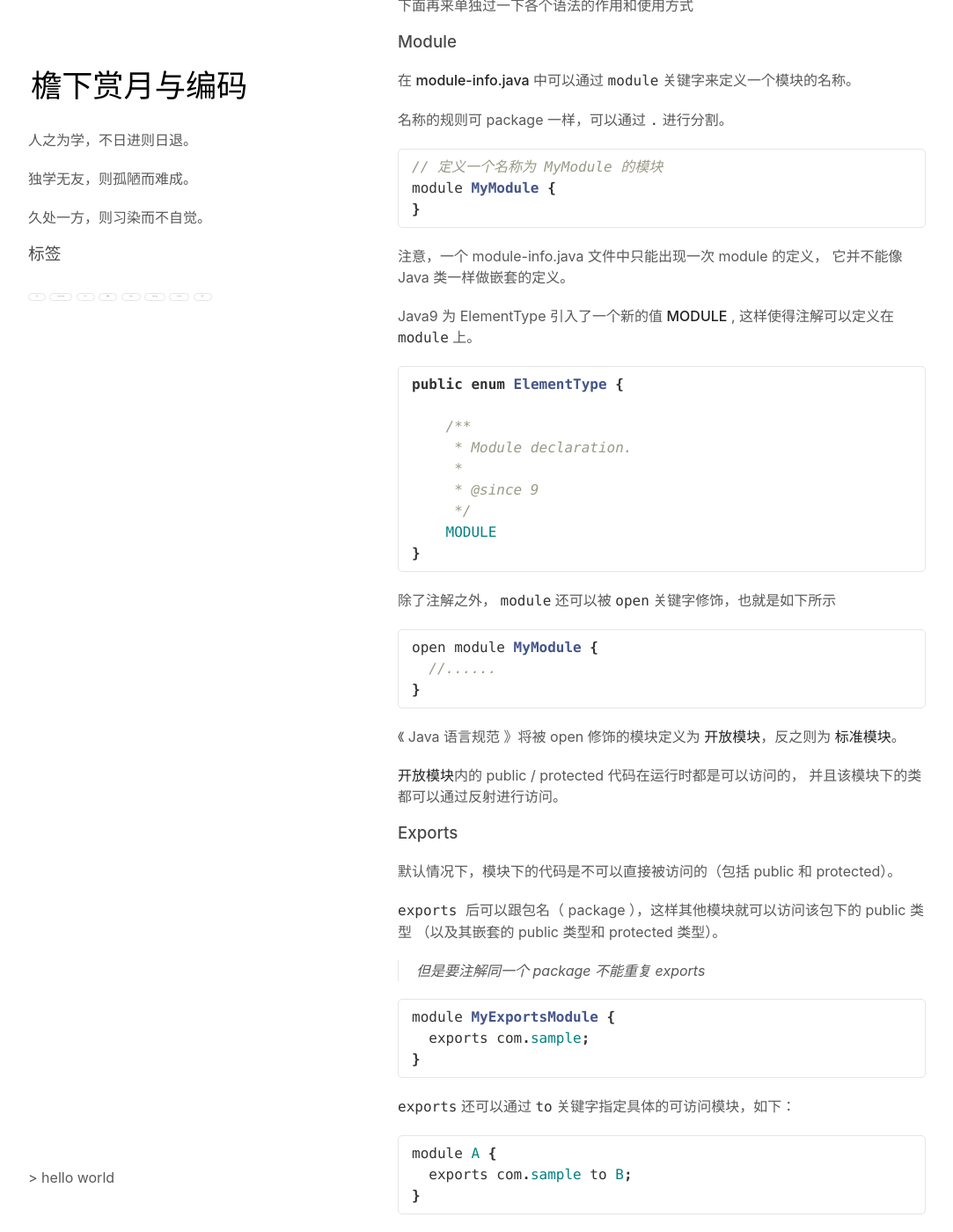
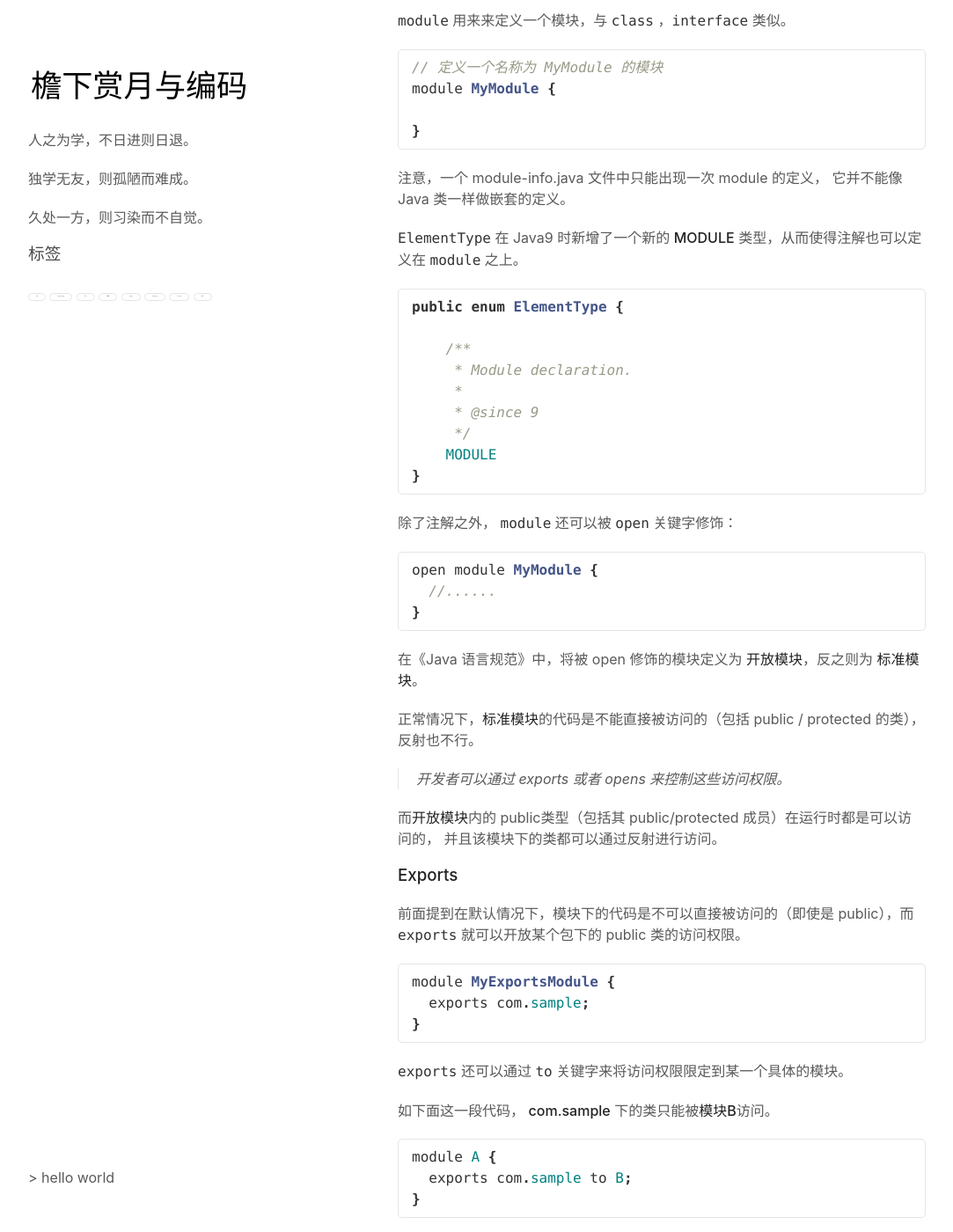
Before and after one commit to vran-dev/vran-dev.github.io, a Jekyll site: the page built from _articles/java-jigsaw/Java-Jigsaw.md, in a window 1280 px wide and 1400 px high, scrolled down 2486 px. Shown: the whole window at 88% size, without its empty margins (98-1181 px from the left). Built offline with Jekyll 4.4.1, drawn with Linux system fonts in a browser that asks for light colours; comment, search, counter and statistics services are not loaded; some of the changed text lies outside the part shown.

Commit message:
update article java-jigsaw

````diff
--- a/_articles/java-jigsaw/Java-Jigsaw.md
+++ b/_articles/java-jigsaw/Java-Jigsaw.md
@@ -10,9 +10,9 @@
 
 ## 历史
 
-Java9 在 2017年9月21日 发布，其中最大的变化就是引入了模块化系统 **Jigsaw** （Java Platform Module System，简称 JPMS）。
+Java9 在 2017年9月21日 发布，其中最大的变化就是引入了模块化系统（Java Platform Module System，简称 JPMS）， 该项目代号为 Jigsaw。
 
-实际上 Java 的模块化在 2005年 (Java7) 的提案 [JSR 277](https://jcp.org/en/jsr/detail?id=277) 就已经提出来了，该提案因为种种原因，在一年多后被取消掉了，Java 的模块化进程自然也被搁置了。
+实际上 Java 的模块化在 2005年 (Java7) 的提案 [JSR277](https://jcp.org/en/jsr/detail?id=277) 就已经提出来了，该提案因为种种原因，在一年多后被取消掉了，Java 的模块化进程自然也就被搁置了。
 
 ![image-20191017092549901](img/image-20191017092549901.png)
 
@@ -26,7 +26,7 @@
 
 ## 目标
 
-在 [JSR376](https://www.jcp.org/en/jsr/detail?id=376) 中，对模块化系统的目标是有非常明确的描述的，如下：
+在 [JSR376](https://www.jcp.org/en/jsr/detail?id=376) 中，对模块化系统的目标是有非常明确的描述的：
 
 - 使用更可靠的配置来描述程序组件之间的依赖关系，并以此来替代经常出问题的 class-path
 - 程序组件可以控制其 API 被其他组件的访问性，提供一个更强的封装能力
@@ -50,12 +50,13 @@
 
 ## 语法
 
-Java 的模块是在 package 之上提供的一层抽象，也就是说一个模块实则是有多个 package 聚合而成的。
+Java 的模块是在 package 之上提供的一层抽象，所以通常一个模块是由多个 package 聚合而成的。
 
 那么如何定义一个模块呢？
-答案是通过 **module-info.java** 文件，该文件定义在某个 package 下，那么该包及其子包就是一个模块。
 
-开发者可以在 **module-info.java** 文件中定义模块的元数据信息，包括以下信息：
+只需要在项目下创建一个 module-info.java 的文件就可以描述一个模块了，module-info.java 文件所在包及其子包就组成了一个模块。
+
+module-info.java 用来描述模块的基本信息，包括：
 
 - 模块名称
 
@@ -67,11 +68,9 @@
 
 - 该模块下的服务提供者和服务消费者信息
 
-- 该模块消费的 service
 
 
-
-**module-info.java** 使用新的语法来描述这些信息，在新的 《 Java 语言规范 》中对此有详细的描述：
+具体的语法规则在 《 Java 语言规范 》中有详细的描述：
 
 ```java
 {Annotation} [open] module Identifier {. Identifier} {
@@ -98,25 +97,22 @@
 >
 > -  module, requires, exports, opens, provides..with, transitive, static 等都是关键字
 
-下面再来单独过一下各个语法的作用和使用方式
-
 
 
 ### Module
 
-在 **module-info.java** 中可以通过 `module` 关键字来定义一个模块的名称。
-
-名称的规则可 package 一样，可以通过 `.` 进行分割。
+ `module` 用来来定义一个模块，与 `class` ，`interface` 类似。
 
 ```java
 // 定义一个名称为 MyModule 的模块
 module MyModule {
+
 }
 ```
 
 注意，一个 module-info.java 文件中只能出现一次 module 的定义， 它并不能像 Java 类一样做嵌套的定义。
 
-Java9 为 ElementType 引入了一个新的值 **MODULE** , 这样使得注解可以定义在 `module` 上。
+`ElementType` 在 Java9 时新增了一个新的 **MODULE** 类型，从而使得注解也可以定义在 `module` 之上。
 
 ```java
 public enum ElementType {
@@ -130,7 +126,7 @@
 }
 ```
 
-除了注解之外， `module` 还可以被 `open` 关键字修饰，也就是如下所示
+除了注解之外， `module` 还可以被 `open` 关键字修饰：
 
 ```java
 open module MyModule {
@@ -138,19 +134,19 @@
 }
 ```
 
-《 Java 语言规范 》将被 open 修饰的模块定义为 **开放模块**，反之则为 **标准模块**。
+在《Java 语言规范》中，将被 open 修饰的模块定义为 **开放模块**，反之则为 **标准模块**。
 
-**开放模块**内的 public / protected 代码在运行时都是可以访问的， 并且该模块下的类都可以通过反射进行访问。
+正常情况下，**标准模块**的代码是不能直接被访问的（包括 public / protected 的类），反射也不行。
+
+>  开发者可以通过 exports 或者 opens 来控制这些访问权限。
+
+而**开放模块**内的 public类型（包括其 public/protected 成员）在运行时都是可以访问的， 并且该模块下的类都可以通过反射进行访问。
 
 
 
-### Exports
+### **Exports**
 
-默认情况下，模块下的代码是不可以直接被访问的（包括 public 和 protected）。
-
-`exports ` 后可以跟包名（ package ），这样其他模块就可以访问该包下的 public 类型 （以及其嵌套的 public 类型和 protected 类型）。
-
-> 但是要注解同一个 package 不能重复 exports
+前面提到在默认情况下，模块下的代码是不可以直接被访问的（即使是 public），而 `exports` 就可以开放某个包下的 public 类的访问权限。
 
 ```java
 module MyExportsModule {
@@ -158,7 +154,9 @@
 }
 ```
 
- `exports` 还可以通过 `to` 关键字指定具体的可访问模块，如下：
+ `exports` 还可以通过 `to` 关键字来将访问权限限定到某一个具体的模块。
+
+如下面这一段代码， **com.sample** 下的类只能被**模块B**访问。
 
 ```java
 module A {
@@ -166,13 +164,11 @@
 }
 ```
 
-这样的话 **com.sample** 包就只能被 模块B 访问。
-
 
 
 ### Opens
 
-`opens` 的语法和作用与 `exports` 很相似，与之不同在于 opens 更侧重于对**运行时**的访问权限控制。
+`opens` 的语法和作用与 `exports` 类似，不同点在于 opens 更侧重于对**运行时**的访问权限控制。
 
 在 Java9 以前，我们可以通过反射获取类的所有信息（包括 private 成员），这就导致了没有真正意义的封装。
 
````
Also changed, not shown: other parts of _articles/java-jigsaw/Java-Jigsaw.md (+1 -1 lines).
